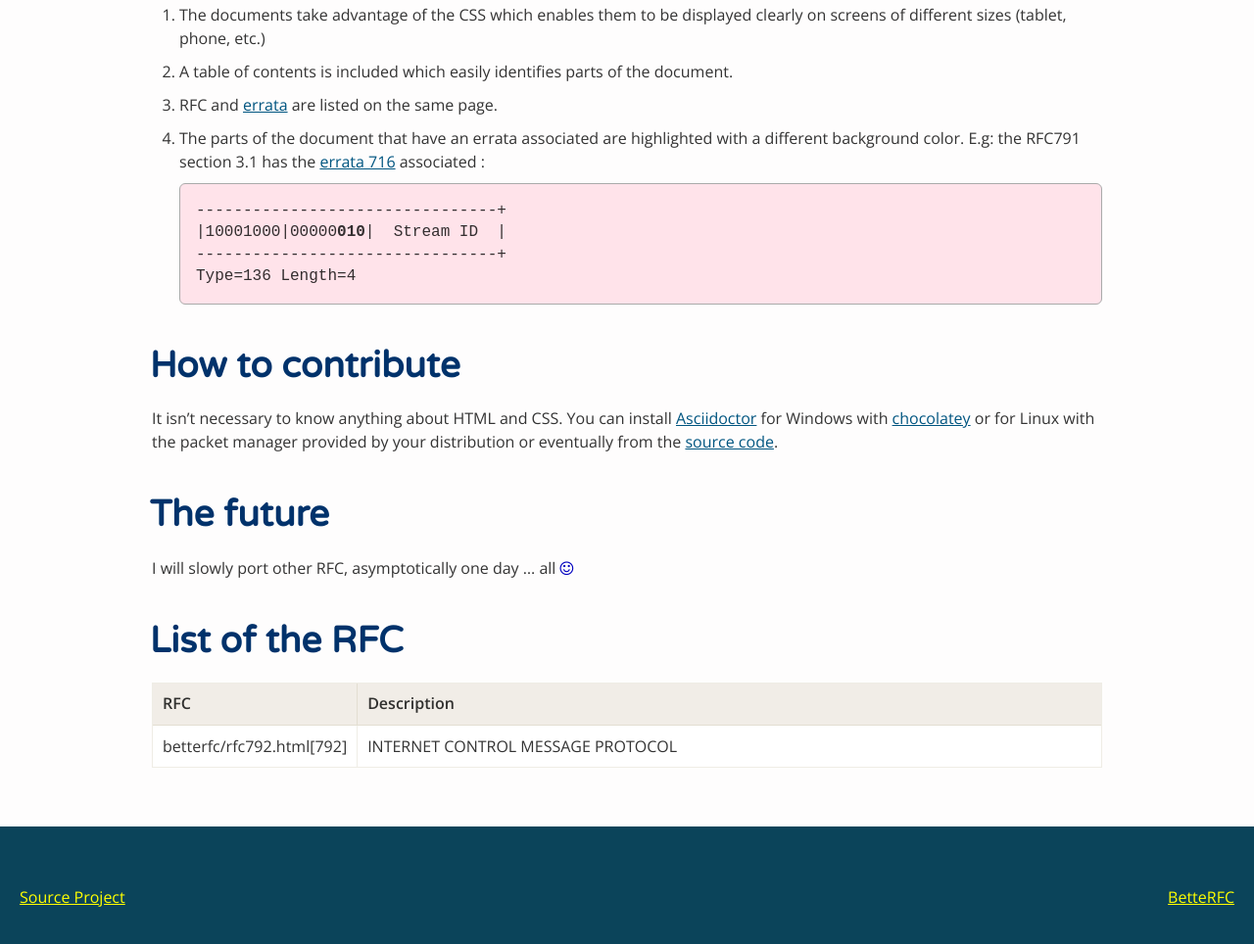
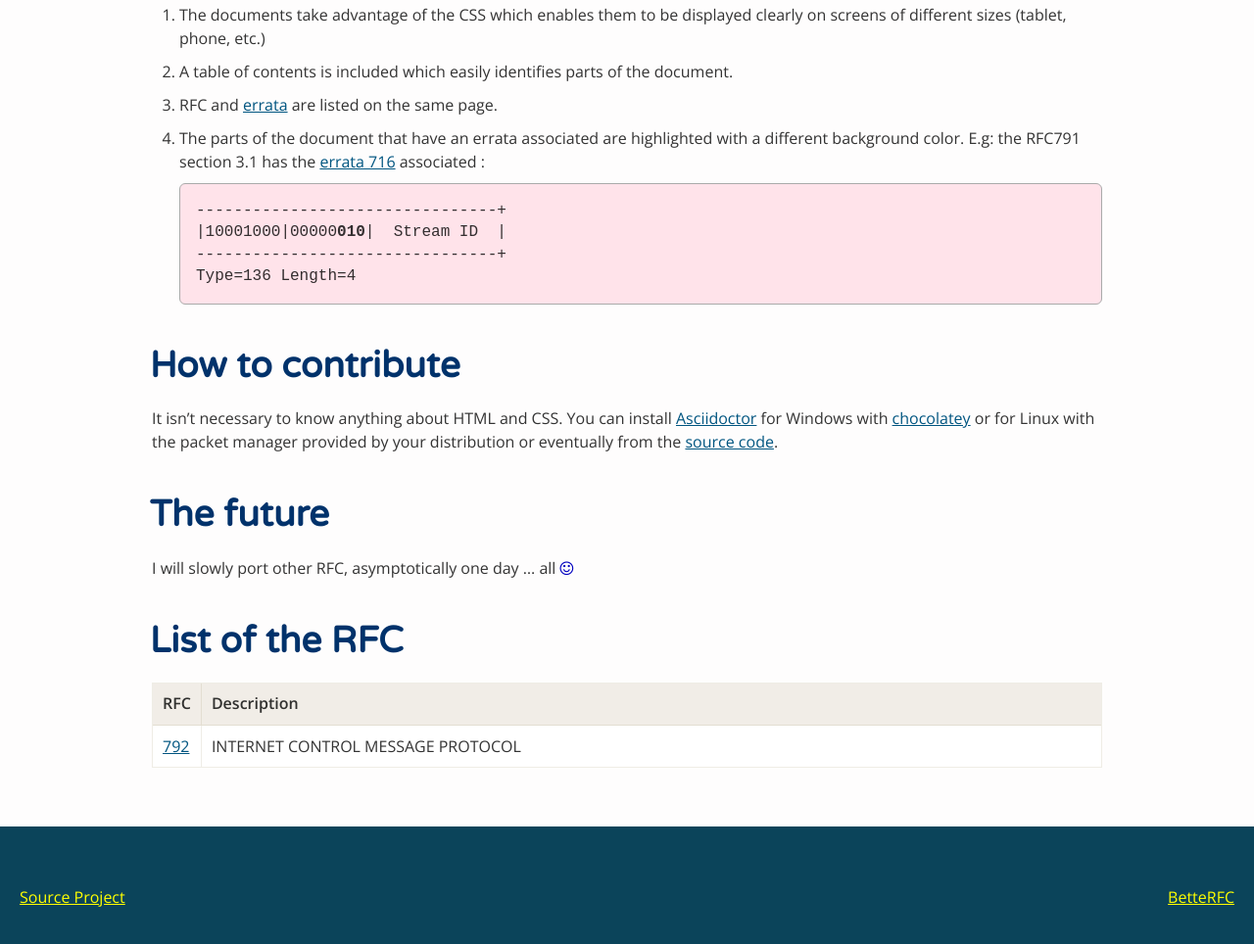
Before and after one commit to gris8/betterfc, a plain HTML site: page docs/index.html in a window 1280 px wide. Shown: the part 368-1332 px from the top of the page at 98% size. Drawn offline with nearby package versions, Linux system fonts and the light colour scheme.

Commit message:
fixed relative link path in index.adoc

```diff
--- a/docs/index.html
+++ b/docs/index.html
@@ -834,7 +834,7 @@ Type=136 Length=4</pre>
 </thead>
 <tbody>
 <tr>
-<td class="tableblock halign-left valign-top"><p class="tableblock">betterfc/rfc792.html[792]</p></td>
+<td class="tableblock halign-left valign-top"><p class="tableblock"><a href="betterfc//rfc792.html">792</a></p></td>
 <td class="tableblock halign-left valign-top"><p class="tableblock">INTERNET CONTROL MESSAGE PROTOCOL</p></td>
 </tr>
 </tbody>
```
Also changed, not shown: 1 other file.
